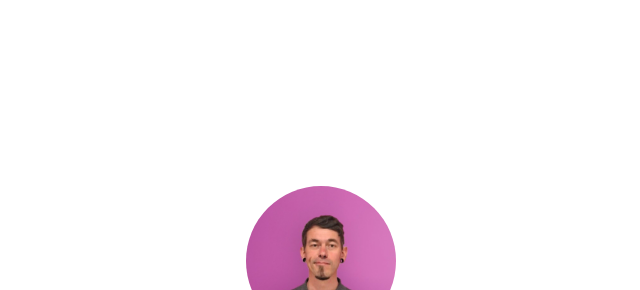
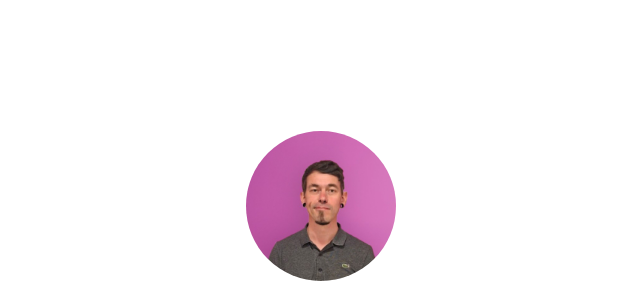
Before and after one commit to YoannLh/fast_dur, a plain HTML site: page index.html in a window 1280 px wide. Shown: the part 69-359 px from the top of the page, without its empty margins (319-959 px from the left). Drawn offline with Linux system fonts and the light colour scheme.

Commit message:
fix margin top main

```diff
--- a/index.html
+++ b/index.html
@@ -7,7 +7,7 @@
     <title>fast</title>
   </head>
   <body class="container flex">
-    <div class="flex column m-auto">
+    <div class="main">
       <img class="m-auto" src="./img/1755367453669.jpeg" alt="photo bg" />
       <h1>Yoann L'hostis</h1>
       <p class="bold"><a href="tel:+33678335896">📞 +33678335896</a></p>
--- a/style.css
+++ b/style.css
@@ -37,6 +37,14 @@ body {
   min-height: 100dvh;
 }
 
+.main {
+  display: flex;
+  flex-direction: column;
+  width: 100%;
+  height: 100%;
+  margin: 25vh auto;
+}
+
 img {
   height: 150px;
   width: 150px;
```
